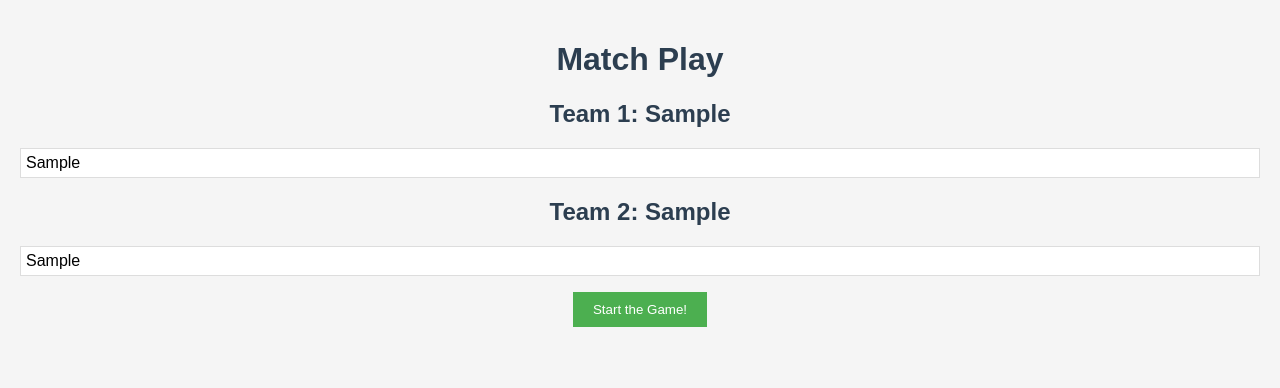
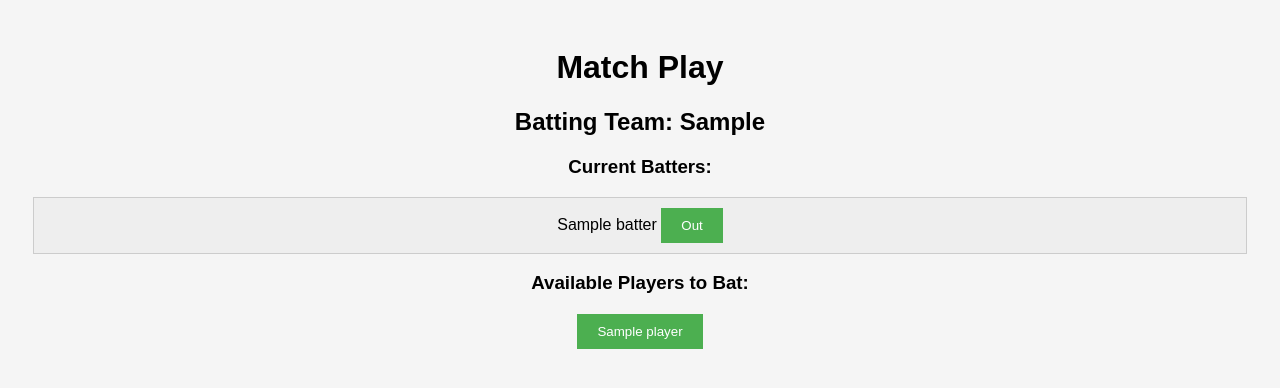
Before and after one commit to sourab777karad/SportsMate, a Flask app: template frontend/templates/match_play.html in a window 1280 px wide. Shown: the top 388 px of the page. Run offline with Flask 3, Linux system fonts and the light colour scheme; the template is opened without the code that fills it: most values are stand-ins (such as "Sample title", 1, 10 or a date in 2020).

Commit message:
Updated functions, added few Features

```diff
--- a/backend/app.py
+++ b/backend/app.py
@@ -138,7 +138,7 @@
     # Render the toss page with the current match data
     return render_template('toss.html', match_data=match_data)
 
-@app.route('/start_match', methods=['POST'])
+@app.route('/start_match', methods=['GET', 'POST'])
 def start_match():
     if 'match_data' not in session:
         return "Error: Match data is missing!", 400
@@ -152,10 +152,57 @@
 
 @app.route('/match_play', methods=['GET', 'POST'])
 def match_play():
-    # Your function code
-    return render_template('match_play.html')
+    if 'match_data' not in session:
+        return "Error: Match data is missing!", 400
 
+    match_data = session['match_data']
 
+    # Initialize current batters and out batters if not set
+    if 'current_batters' not in match_data:
+        match_data['current_batters'] = []  # Current batters
+        match_data['out_batters'] = []  # Players who are out
+
+    # If players haven't been stored in the session, this could be the issue
+    if 'team1_players' not in match_data or 'team2_players' not in match_data:
+        # Add fallback for test purposes, or retrieve it from somewhere else
+        match_data['team1_players'] = ['Player 1', 'Player 2', 'Player 3', 'Player 4', 'Player 5']
+        match_data['team2_players'] = ['Player A', 'Player B', 'Player C', 'Player D', 'Player E']
+
+    # Handle POST logic for out and new batters
+    if request.method == 'POST':
+        dismissed_batter = request.form.get('out_batter')
+        new_batter = request.form.get('new_batter')
+
+        if dismissed_batter:
+            match_data['current_batters'].remove(dismissed_batter)
+            match_data['out_batters'].append(dismissed_batter)
+
+        if new_batter:
+            match_data['current_batters'].append(new_batter)
+
+        session['match_data'] = match_data  # Save updates to session
+
+    return render_template('match_play.html', match_data=match_data)
+
+@app.route('/save_toss_decision', methods=['POST'])
+def save_toss_decision():
+    if 'match_data' not in session:
+        return "Error: Match data is missing!", 400
+
+    match_data = session['match_data']
+    decision = request.form.get('decision')
+
+    if not decision:
+        return "Error: Invalid decision.", 400
+
+    # Save the toss decision
+    match_data['toss_decision'] = decision
+    session['match_data'] = match_data
+
+    print(f"DEBUG: {match_data['winner']} chose to {decision}.")  # Debugging
+
+    # Redirect to the match play page
+    return redirect(url_for('start_match'))
 
 if __name__ == '__main__':
     app.run(debug=True)
--- a/frontend/templates/match_play.html
+++ b/frontend/templates/match_play.html
@@ -7,18 +7,9 @@
     <style>
         body {
             font-family: Arial, sans-serif;
+            text-align: center;
             background-color: #f5f5f5;
             padding: 20px;
-            margin: 0;
-        }
-
-        h1, h2 {
-            text-align: center;
-            color: #2c3e50;
-        }
-
-        .team {
-            margin-bottom: 20px;
         }
 
         .player-list {
@@ -27,15 +18,22 @@
         }
 
         .player-list li {
-            padding: 5px;
-            background: #fff;
-            margin-bottom: 5px;
-            border: 1px solid #ddd;
+            padding: 10px;
+            margin: 5px;
+            background-color: #eee;
+            border: 1px solid #ccc;
+            cursor: pointer;
         }
 
-        .start-btn {
-            display: block;
-            margin: 0 auto;
+        .player-list li:hover {
+            background-color: #ddd;
+        }
+
+        .button-container {
+            margin-top: 20px;
+        }
+
+        .proceed-btn {
             padding: 10px 20px;
             background-color: #4CAF50;
             color: white;
@@ -43,27 +41,71 @@
             cursor: pointer;
         }
 
-        .start-btn:hover {
+        .proceed-btn:hover {
             background-color: #45a049;
+        }
+
+        .selected-batters {
+            margin-top: 20px;
         }
     </style>
 </head>
 <body>
     <h1>Match Play</h1>
-    <h2>Team 1: {{ match_data['team1'] }}</h2>
+    <h2>Batting Team:
+        {% if match_data['toss_decision'] == 'bat' %}
+            {{ match_data['team1'] }}
+        {% else %}
+            {{ match_data['team2'] }}
+        {% endif %}
+    </h2>
+
+    <h3>Current Batters:</h3>
     <ul class="player-list">
-        {% for i in range(match_data['total_players']) %}
-        <li>{{ match_data.get('team1_player' + (i + 1)|string, 'Player ' + (i + 1)|string) }}</li>
+        {% for batter in match_data['current_batters'] %}
+        <li>
+            {{ batter }}
+            <form action="/match_play" method="POST" style="display: inline;">
+                <input type="hidden" name="out_batter" value="{{ batter }}">
+                <button type="submit" class="proceed-btn">Out</button>
+            </form>
+        </li>
         {% endfor %}
     </ul>
 
-    <h2>Team 2: {{ match_data['team2'] }}</h2>
-    <ul class="player-list">
-        {% for i in range(match_data['total_players']) %}
-        <li>{{ match_data.get('team2_player' + (i + 1)|string, 'Player ' + (i + 1)|string) }}</li>
-        {% endfor %}
-    </ul>
+    <h3>Available Players to Bat:</h3>
+    <div class="button-container">
+        {% if match_data['toss_decision'] == 'bat' %}
+            {% for player in match_data['team1_players'] %}
+                {% if player not in match_data['current_batters'] and player not in match_data['out_batters'] %}
+                <button class="proceed-btn" onclick="selectBatter('{{ player }}')">{{ player }}</button>
+                {% endif %}
+            {% endfor %}
+        {% else %}
+            {% for player in match_data['team2_players'] %}
+                {% if player not in match_data['current_batters'] and player not in match_data['out_batters'] %}
+                <button class="proceed-btn" onclick="selectBatter('{{ player }}')">{{ player }}</button>
+                {% endif %}
+            {% endfor %}
+        {% endif %}
+    </div>
 
-    <button class="start-btn">Start the Game!</button>
+    <script>
+        // Function to handle batter selection
+        function selectBatter(player) {
+            const form = document.createElement('form');
+            form.method = 'POST';
+            form.action = '/match_play';
+
+            const batterInput = document.createElement('input');
+            batterInput.type = 'hidden';
+            batterInput.name = 'new_batter';
+            batterInput.value = player;
+            form.appendChild(batterInput);
+
+            document.body.appendChild(form);
+            form.submit();
+        }
+    </script>
 </body>
 </html>
```
Also changed, not shown: frontend/templates/toss.html (+18 -4 lines).
